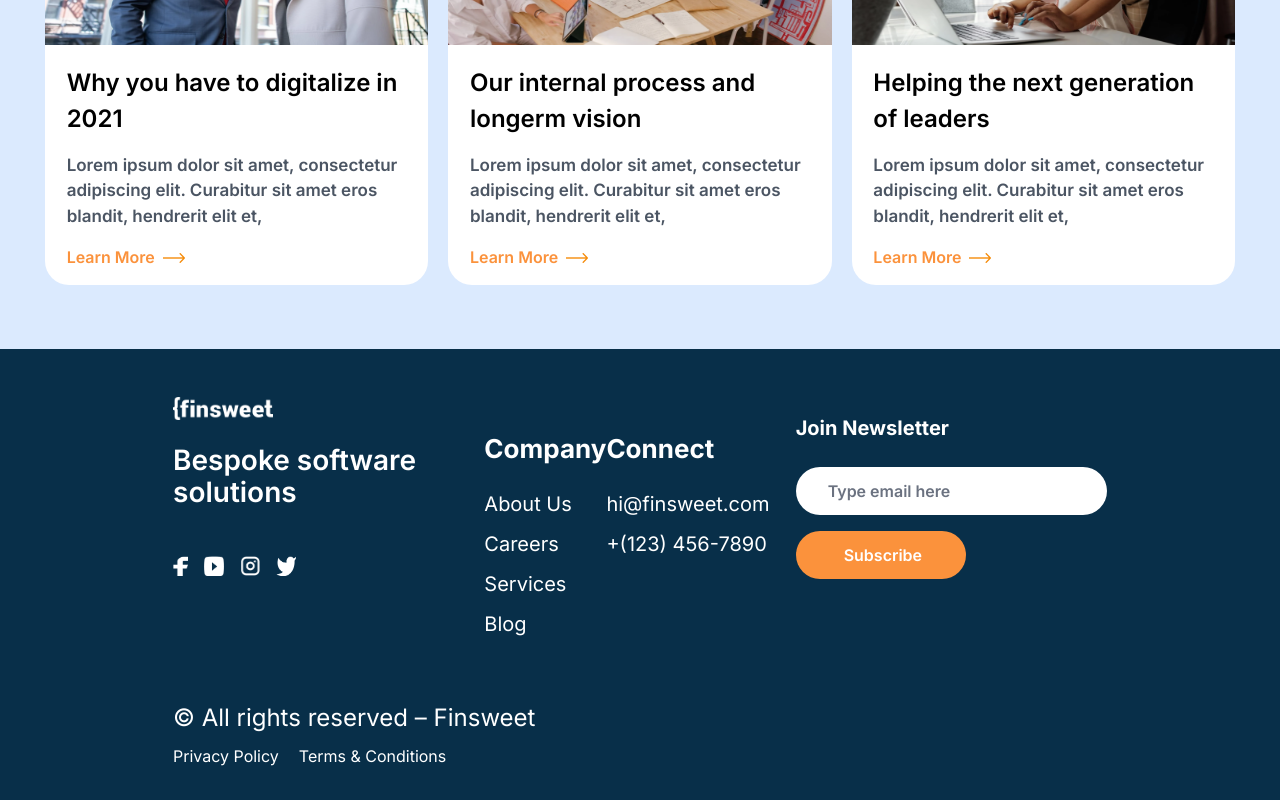
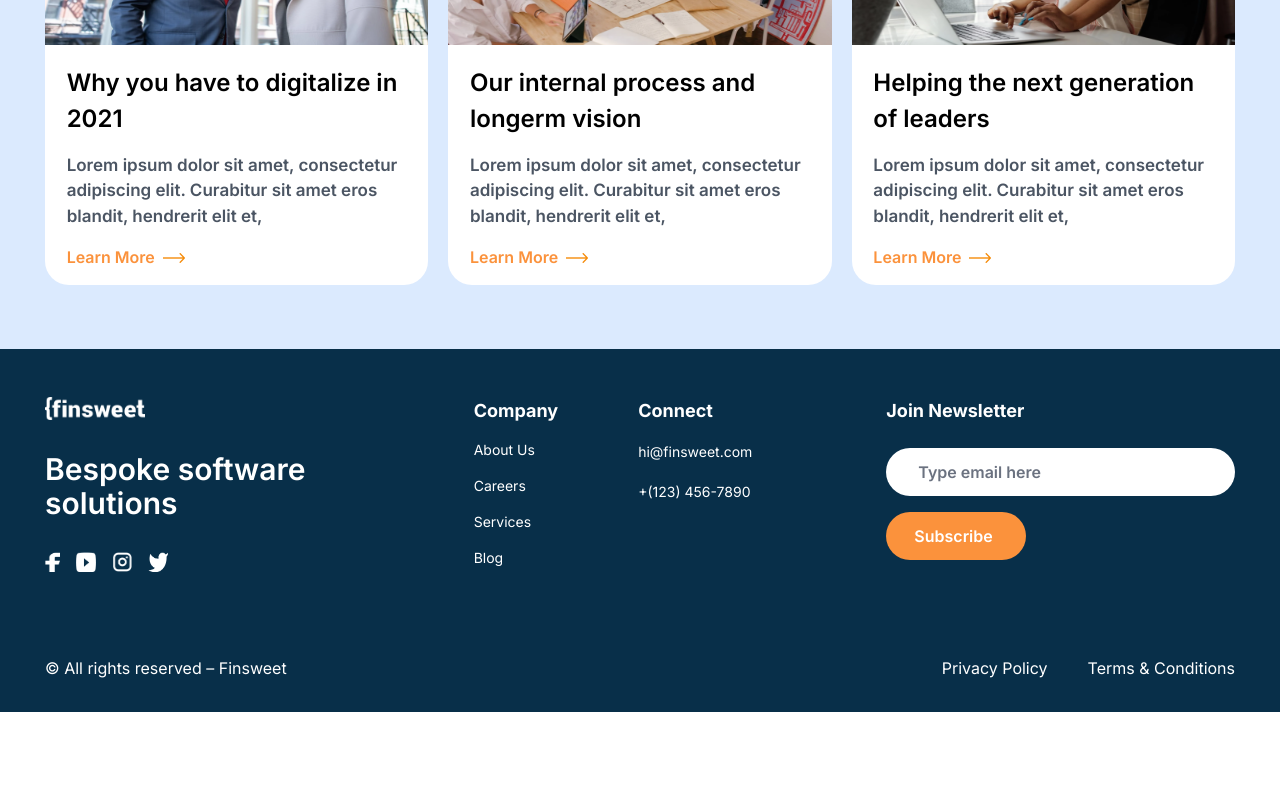
Before and after one commit to muhammadzain19/project5, a Next.js app: page / in a window 1280 px wide. Shown: the part 4783-5583 px from the top of the page. After the commit the page ends 5495 px from the top, so only its background shows below. Built offline with nearby package versions, Linux system fonts and the light colour scheme.

Commit message:
finsweet

```diff
--- a/app/page.js
+++ b/app/page.js
@@ -283,7 +283,7 @@ export default function Home() {
           </div>
         </div>
       </div>
-      <Footer/>
+      <Footer />
     </div>
   )
 }
--- a/components/footer.js
+++ b/components/footer.js
@@ -3,27 +3,27 @@ import React from 'react'
 export default function Home() {
     return (
         <div className='bg-sky-950'>
-            <div className='max-w-[270px] m-auto sm:max-w-[550px] md:max-w-[700px] lg:max-w-[934px] lg:grid lg:grid-cols-3'>
-                <div className='pt-8 sm:pt-12'>
-                    <div className='w-[100px] sm:w-[130px] lg:w-[100px]'>
+            <div className='max-w-[270px] m-auto sm:max-w-[550px] md:max-w-[700px] lg:max-w-[934px] lg:grid lg:grid-cols-3 lg:pt-8 xl:max-w-[1190px] xl:pt-12 2xl:max-w-[1446px] 2xl:pt-16'>
+                <div className='pt-8 sm:pt-12 lg:pt-0'>
+                    <div className='w-[100px] sm:w-[130px] lg:w-[100px] 2xl:w-[130px]'>
                         <img className='w-full' src='images/white-finswheet.png' />
                     </div>
-                    <div className='pt-6 sm:pt-12 lg:pt-6'>
-                        <p className='text-white text-[26px] font-semibold max-w-[400px] leading-[28px] sm:text-[50px] sm:text-center sm:leading-[52px] sm:max-w-full md:text-[53px] md:leading-[55px] lg:text-start lg:text-[28px] lg:leading-[32px]'>Bespoke software solutions</p>
+                    <div className='pt-6 sm:pt-12 lg:pt-6 xl:pt-8'>
+                        <p className='text-white text-[26px] font-semibold max-w-[400px] leading-[28px] sm:text-[50px] sm:text-center sm:leading-[52px] sm:max-w-full md:text-[53px] md:leading-[55px] lg:text-start lg:text-[26px] lg:leading-[30px] xl:text-[30px] xl:leading-[34px] 2xl:text-[38px] 2xl:leading-[42px]'>Bespoke software solutions</p>
                     </div>
-                    <div className='flex gap-4 pt-6 sm:gap-8 sm:pt-12 sm:justify-center lg:justify-start  lg:gap-4 lg:pt-'>
-                        <img className='w-[15px] h-[20px] sm:w-[20px] sm:h-[30px] lg:w-[15px] lg:h-[20px]' src='images/facebook.png' />
-                        <img className='w-[20px] h-[20px] sm:w-[30px] sm:h-[30px] lg:w-[20px] lg:h-[20px]' src='images/youtube.png' />
-                        <img className='w-[20px] h-[20px] sm:w-[30px] sm:h-[30px] lg:w-[20px] lg:h-[20px]' src='images/instagram.png' />
-                        <img className='w-[20px] h-[20px] sm:w-[30px] sm:h-[30px] lg:w-[20px] lg:h-[20px]' src='images/twitter.png' />
+                    <div className='flex gap-4 pt-6 sm:gap-8 sm:pt-12 sm:justify-center lg:justify-start  lg:gap-4 lg:pt-8 xl:pt-8 2xl:gap-6'>
+                        <img className='w-[15px] h-[20px] sm:w-[20px] sm:h-[30px] lg:w-[15px] lg:h-[20px] 2xl:w-[18px] 2xl:h-[25px]' src='images/facebook.png' />
+                        <img className='w-[20px] h-[20px] sm:w-[30px] sm:h-[30px] lg:w-[20px] lg:h-[20px] 2xl:w-[25px] 2xl:h-[25px]' src='images/youtube.png' />
+                        <img className='w-[20px] h-[20px] sm:w-[30px] sm:h-[30px] lg:w-[20px] lg:h-[20px] 2xl:w-[25px] 2xl:h-[25px]' src='images/instagram.png' />
+                        <img className='w-[20px] h-[20px] sm:w-[30px] sm:h-[30px] lg:w-[20px] lg:h-[20px] 2xl:w-[25px] 2xl:h-[25px]' src='images/twitter.png' />
                     </div>
                 </div>
-                    <div className='flex gap-8 pt-14 sm:gap-28 justify-center md:gap-32 md:pt-20 lg:justify-start lg:gap-0'>
+                    <div className='flex gap-8 pt-14 sm:gap-28 justify-center md:gap-32 md:pt-20 lg:justify-start lg:gap-10 lg:pt-0 xl:gap-20 2xl:gap-28 xl:pl-8'>
                         <div className='text-white'>
                             <div>
-                                <p className='text-[20px] font-bold sm:text-[26px]'>Company</p>
+                                <p className='text-[20px] font-bold sm:text-[26px] lg:text-[18px] 2xl:text-[22px]'>Company</p>
                             </div>
-                            <div className='pt-4 leading-8 sm:text-[20px] sm:leading-10'>
+                            <div className='pt-4 leading-8 sm:text-[20px] sm:leading-10 lg:text-[14px] lg:pt-2 lg:leading-9 2xl:text-[18px] 2xl:pt-4 2xl:leading-10'>
                                 <p>About Us</p>
                                 <p>Careers</p>
                                 <p>Services</p>
@@ -32,33 +32,33 @@ export default function Home() {
                         </div>
                         <div className='text-white'>
                             <div>
-                                <p className='text-[20px] font-bold sm:text-[26px]'>Connect</p>
+                                <p className='text-[20px] font-bold sm:text-[26px] lg:text-[18px] 2xl:text-[22px]'>Connect</p>
                             </div>
-                            <div className='pt-4 leading-8 sm:text-[20px] sm:leading-10'>
+                            <div className='pt-4 leading-8 sm:text-[20px] sm:leading-10 lg:text-[14px] lg:pt-2 2xl:text-[18px] 2xl:pt-4 2xl:leading-10'>
                                 <p>hi@finsweet.com</p>
                                 <p className=''>+(123) 456-7890</p>
                             </div>
                         </div>
                     </div>
-                    <div className='pt-12 sm:pt-16'>
+                    <div className='pt-12 sm:pt-16 lg:pt-0 xl:pl-12'>
                         <div>
-                            <p className='text-[20px] font-bold text-white'>Join Newsletter</p>
+                            <p className='text-[20px] font-bold text-white lg:text-[18px] 2xl:text-[22px]'>Join Newsletter</p>
                         </div>
                         <div className='pt-6'>
-                            <div className='bg-white p-3 rounded-full pl-8'>
-                                <p className='font-semibold text-gray-500'>Type email here</p>
+                            <div className='bg-white p-3 rounded-full pl-8 2xl:p-4 2xl:pl-10'>
+                                <p className='font-semibold text-gray-500 2xl:text-[18px]'>Type email here</p>
                             </div>
                         </div>
                         <div className='pt-2 sm:pt-4'>
-                            <div className='bg-orange-400 p-3 rounded-full pl-8 max-w-[140px] sm:pl-12 sm:max-w-[170px] sm:m-auto lg:m-0'>
-                                <p className='text-white font-semibold'>Subscribe</p>
+                            <div className='bg-orange-400 p-3 rounded-full pl-8 max-w-[140px] sm:pl-12 sm:max-w-[170px] sm:m-auto lg:m-0 xl:pl-7 xl:max-w-[140px] 2xl:p-4 2xl:max-w-[170px] 2xl:pl-10'>
+                                <p className='text-white font-semibold 2xl:text-[18px]'>Subscribe</p>
                             </div>
                         </div>
                     </div>
             </div>
-            <div className='text-white max-w-[270px] sm:max-w-[550px] m-auto pt-10 pb-8 md:pt-14 lg:max-w-[934px]'>
-                <p className='text-center lg:text-start sm:text-[20px] md:text-[24px]'>© All rights reserved – Finsweet</p>
-                <div className='flex gap-5 pt-2 text-[12px] justify-center sm:text-[14px] md:text-[16px] lg:justify-start'>
+            <div className='text-white max-w-[270px] sm:max-w-[550px] m-auto pt-10 pb-8 md:pt-14 lg:max-w-[934px] lg:flex lg:justify-between xl:max-w-[1190px] xl:pt-20 2xl:max-w-[1446px] 2xl:pt-24 2xl:pb-14'>
+                <p className='text-center lg:text-start sm:text-[20px] md:text-[24px] lg:text-[16px] 2xl:text-[18px]'>© All rights reserved – Finsweet</p>
+                <div className='flex gap-5 pt-2 text-[12px] justify-center sm:text-[14px] md:text-[16px] lg:justify-start lg:pt-0 lg:text-[16px] xl:gap-10 2xl:text-[16px]'>
                     <p>Privacy Policy</p>
                     <p>Terms & Conditions</p>
                 </div>
--- a/components/home.js
+++ /dev/null
@@ -1,9 +0,0 @@
-import React from 'react'
-
-export default function Home() {
-  return (
-    <div>Home
-        page
-    </div>
-  )
-}
```
Also changed, not shown: app/pages/About-us/about.js (added).
